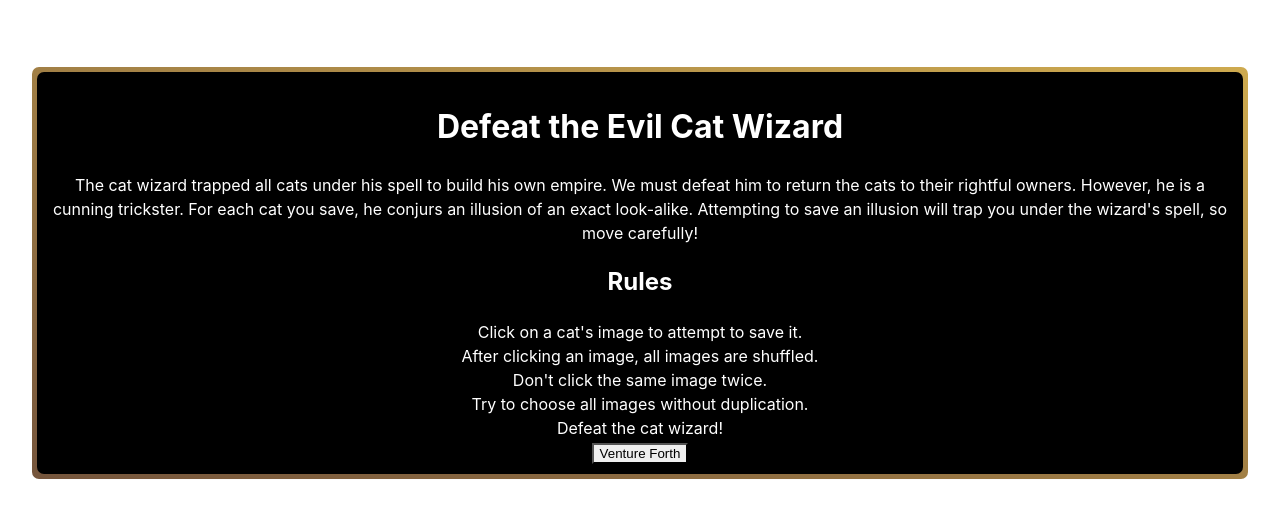
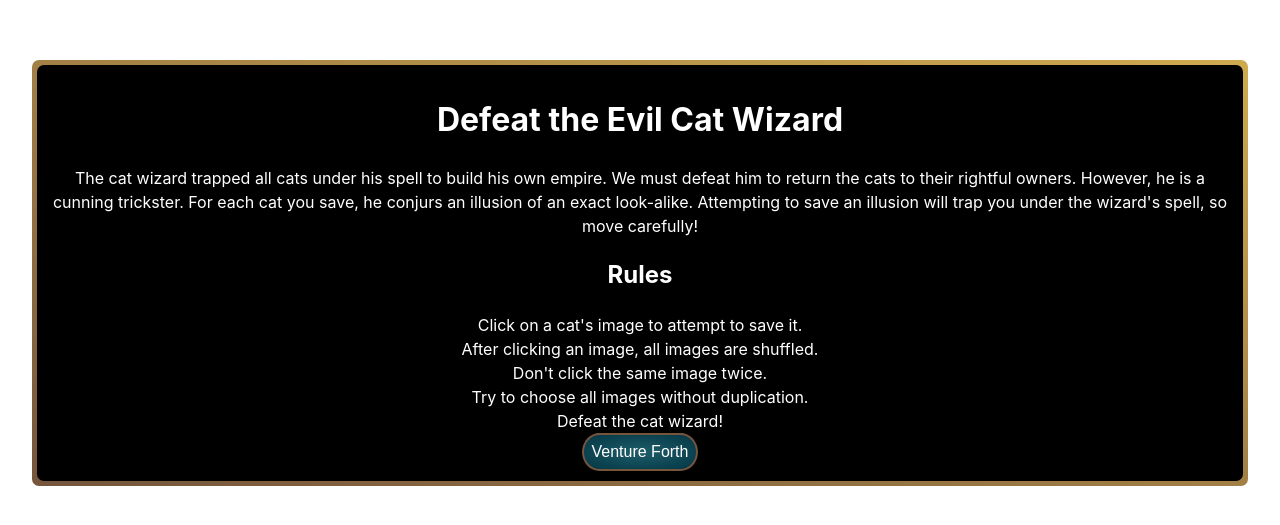
Before and after one commit to CCeph/defeat-the-cat-wizard, a React (Vite) app: page / in a window 1280 px wide. Shown: the part 127-652 px from the top of the page. Built offline with nearby package versions, Linux system fonts and the light colour scheme.

Commit message:
Style venture forth button

```diff
--- a/src/styles/CenteredPopup.css
+++ b/src/styles/CenteredPopup.css
@@ -1,7 +1,11 @@
 @import "./RootVariables.css";
 
 .popup-border-wrapper {
-  background-image: linear-gradient(to top right, #75553c, #ceaa4f);
+  background-image: linear-gradient(
+    to top right,
+    var(--dark-brown),
+    var(--light-brown)
+  );
   padding: 5px;
   border-radius: 7px;
 }
@@ -27,3 +31,16 @@
   margin: 0;
   padding: 0;
 }
+
+.centered-popup button {
+  background-image: radial-gradient(#1e5d69, #043645);
+  border-radius: 15% / 50%;
+  color: white;
+  padding: 8px;
+  font-size: 1rem;
+  border: 2px solid var(--dark-brown);
+}
+
+.centered-popup button:active {
+  box-shadow: var(--clickedButtonShadow);
+}
--- a/src/styles/RootVariables.css
+++ b/src/styles/RootVariables.css
@@ -1,3 +1,5 @@
 :root {
-  --primary-border-color: #a27249;
+  --dark-brown: #75553c;
+  --light-brown: #ceaa4f;
+  --clickedButtonShadow: inset 0px 0px 3px black;
 }
```
